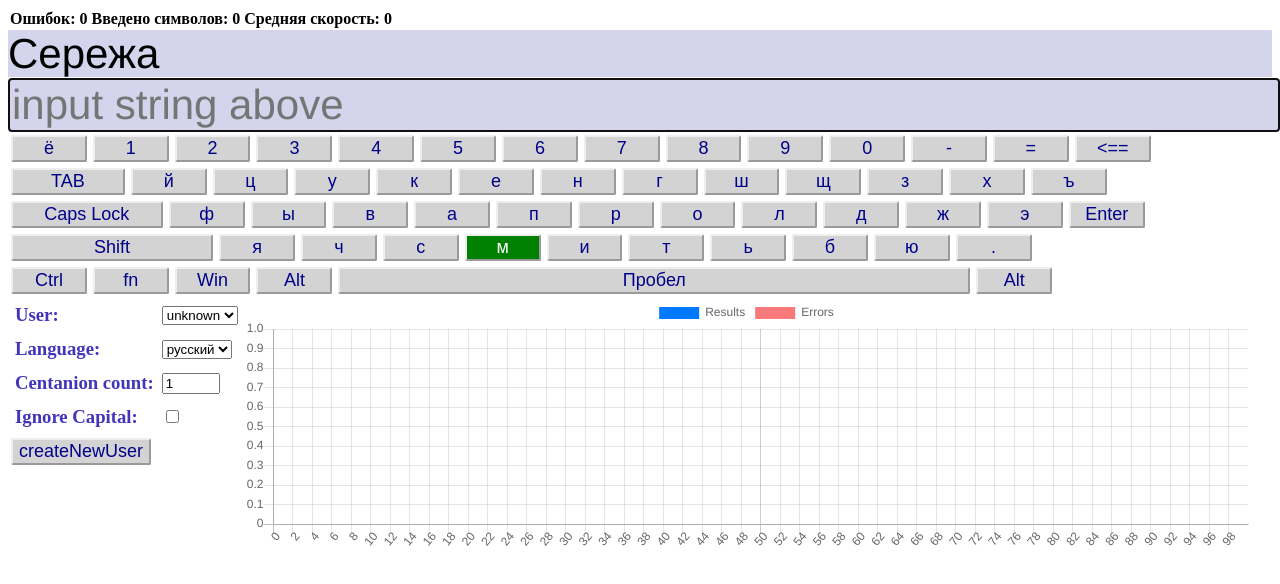
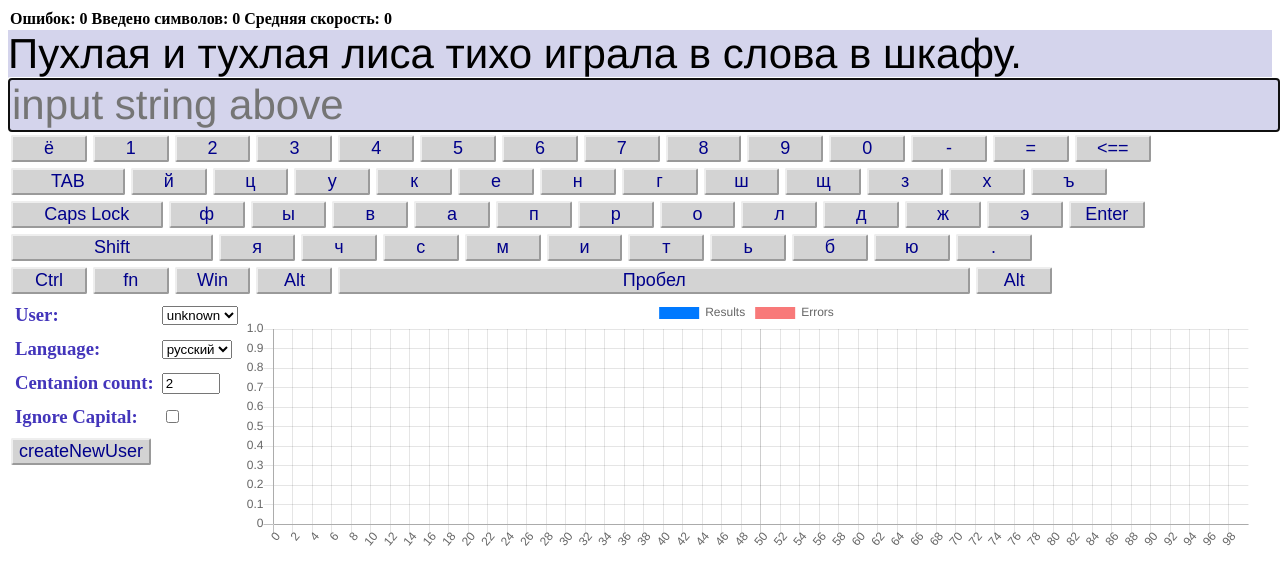
Before and after one commit to SergiyShest/KlavaVue, a Vue app: page / in a window 1280 px wide. Shown: the top 584 px of the page. Built offline with nearby package versions, Linux system fonts and the light colour scheme.

Commit message:
all Working correctly

```diff
--- a/src/components/TextCreation.js
+++ b/src/components/TextCreation.js
@@ -219,3 +219,22 @@ function KvasiText(count, lang,short) {
 export function GetKvasiText(count, lang,short) {
     return KvasiText(count, lang,true);
 }
+
+export function GetKvasiTextS(set,short) {
+
+    var arr = new Array();
+    for (var i = 0; i < set.SentationsCount; i++) {
+        arr[i] = GetSentation(short);
+    }
+    if (set.Lang === 'en') {
+        for (var i = 0; i < set.SentationsCount; i++) {
+            arr[i] = TRANSLATE(arr[i]);
+        }
+    }
+     if (set.IgnoreCapital) {
+        for (var i = 0; i < set.SentationsCount; i++) {
+            arr[i] = arr[i].toLowerCase();
+        }
+    }
+    return arr;
+}
--- a/src/components/klava.vue
+++ b/src/components/klava.vue
@@ -25,7 +25,7 @@
 </template>
 <script>
 
-    import { GetKvasiText } from "./TextCreation.js";
+    import { GetKvasiText,GetKvasiTextS } from "./TextCreation.js";
     import speedometer from "./speedometer.vue";
     import klavaInp from "./klavaInp.vue";
     import setting from "./setting.vue";
@@ -54,28 +54,22 @@
                 charDown: null,
                 charUp: null,
                 nextChar: null,
-                sentationCount: 1,
-                lang: 'ru',
+                setting:null,
                 avaiableLang: ['ru', 'en']
             };
         },
         methods: {
-            changeLang: function (e) {
-                this.lang = e;
-                this.AllExample = GetKvasiText(this.sentationCount, this.lang);
-            },
-             settingsChanged: function (e) {
-                this.lang = e.selectedLang;
-                this.sentationCount=e.SentationsCount;
 
-                this.AllExample = GetKvasiText(this.sentationCount, this.lang);
+            settingsChanged: function (e) {
+                this.setting = e;
+                this.AllExample = GetKvasiTextS(this.setting);
             }           ,
             nextSentation: function () {//
                 this.inputedString = '';
 
                 if (this.nextSentationIndex < this.AllExample.length - 1) {
                     this.nextSentationIndex++;
-                    this.placeholder = 'nextIndex=' + this.nextSentationIndex + ' ' + this.AllExample.length + '';
+                   // this.placeholder = 'nextIndex=' + this.nextSentationIndex + ' ' + this.AllExample.length + '';
                 }
                 else {
 
@@ -95,7 +89,7 @@
                 this.inputedString = '';
                 this.errorCount = 0;
                 this.nextSentationIndex = 0;
-                this.AllExample = GetKvasiText(this.sentationCount, this.lang);
+                this.AllExample = GetKvasiTextS(this.setting);
                 this.nextChar = this.AllExample[0][0].toLowerCase();
 
             }
@@ -125,9 +119,9 @@
         beforeMount() {
 
             //инициализация первый раз
-            this.AllExample = GetKvasiText(this.sentationCount, this.lang);
+         //   this.AllExample = GetKvasiTextS(setting);
             //highLight first char in
-            this.nextChar = this.AllExample[0][0].toLowerCase();
+          //  this.nextChar = this.AllExample[0][0].toLowerCase();
            // this.setNextChar(firstChar);
         },
         afterMount() {
--- a/src/components/setting.vue
+++ b/src/components/setting.vue
@@ -7,7 +7,6 @@
         </td>
         <td>
           <select v-model="currentUser">
-            <option selected>{{currentUser}}</option>
             <option v-for="user in users" v-bind:key="user">{{user}}</option>
           </select>
         </td>
@@ -51,7 +50,8 @@
 <script>
 import newSetting from "./newSetting.vue";
 
-import {
+    import {
+  Set,
   LoadUserAchivment,
   SaveUserAchivment,
   LoadCurrUser,
@@ -66,15 +66,17 @@ export default {
   props: {},
   data() {
     return {
-      currentUser: "",
-      users: [],
-      currentUserSettings: {
-        selectedLang: "русский",
-        Mode: "KvaziText",
-        IgnoreCapital: false,
-        IgnoreRepeetWhiteSpace: false,
-        SentationsCount: 1
-      }
+        currentUser: "",
+        users: [],
+       currentUserSettings:new Set()
+      //currentUserSettings: {
+      //  selectedLang: "русский",
+      //  Mode: "KvaziText",
+      //  IgnoreCapital: false,
+      //  IgnoreRepeetWhiteSpace: false,
+      //  SentationsCount: 1
+      //  }
+
     };
   },
   computed: {
@@ -91,12 +93,7 @@ export default {
   watch: {
     currentUserSettings: {
       handler: function(newVal, oldVal) {
-        var val = "en";
-        var val = "en";
-        if (newVal.selectedLang === "русский") {
-          val = "ru";
-        }
-        this.$emit("langChanged", val); //send event
+
         this.$emit("settingsChanged", newVal);
         this.LoadCurrUserResult(); //load result for this langr
       },
--- a/src/components/settingFunctions.js
+++ b/src/components/settingFunctions.js
@@ -4,7 +4,7 @@ export class Set {
         this.Mode = "KvaziText";
         this.IgnoreCapital = false;
         this.IgnoreRepeetWhiteSpace = false;
-        this.SentationsCount = 1;
+        this.SentationsCount = 2;
     }
     Serialaze() {
         var userSettingStr =
@@ -16,7 +16,12 @@ export class Set {
         return userSettingStr;
 
     }
-
+    get  Lang() {
+        if (this.selectedLang === "русский")
+            return 'ru';
+        else
+            return 'en';
+    }
 }
 
 //Load User Achivment from localStorage
@@ -70,24 +75,21 @@ export function LoadUserSettings(userName) {
     if (userSettingStr != null) {
         try {
             var arr = userSettingStr.split(";");
-            return {
-                selectedLang: arr[0],
-                Mode: arr[1],
-                IgnoreCapital: arr[2] === 'true',
-                IgnoreRepeetWhiteSpace: arr[3] === 'true',
-                SentationsCount: arr[4]
-            };
+            var set = new Set();
+
+            set.selectedLang = arr[0];
+            set.Mode = arr[1];
+            set.IgnoreCapital = arr[2] === 'true';
+            set.IgnoreRepeetWhiteSpace = arr[3] === 'true';
+            set.SentationsCount = arr[4];
+
+            return set;
         } catch (ex) {
             console.error(ex);
         }
     }
-    return {
-        selectedLang: "русский",
-        Mode: "KvaziText",
-        IgnoreCapital: false,
-        IgnoreRepeetWhiteSpace: false,
-        SentationsCount: 1
-    };
+    return new Set();
+
 }
 
 export function SerialazeUserSettings(userSetting) {
@@ -102,15 +104,14 @@ export function SerialazeUserSettings(userSetting) {
     } catch (ex) {
         console.error(ex);
     }
+
+
 }
 export function SaveUserSettings(userName, userSetting) {
-
-
-
     try {
-        var userSettingStr = SerialazeUserSettings(userSetting);
+        var userSettingStr = userSetting.Serialaze();
         console.log("userSettingStr=" + userSettingStr);
-        localStorage.setItem(userName + "_setting", userSettingStr)
+        localStorage.setItem(userName + "_setting", userSettingStr);
     } catch (ex) {
         console.error("Err" + ex);
     }
```
Also changed, not shown: 1 other file (tests, documents, lock files or other folders).
